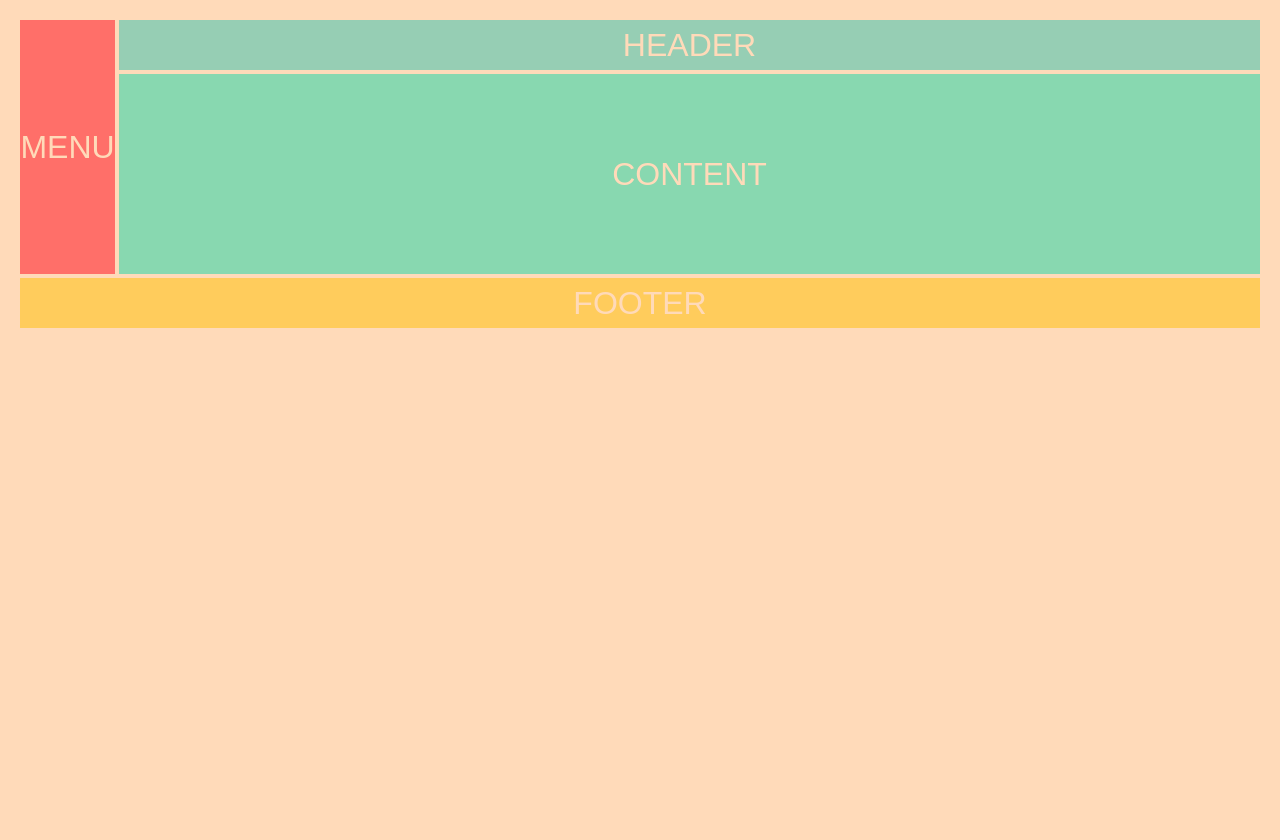
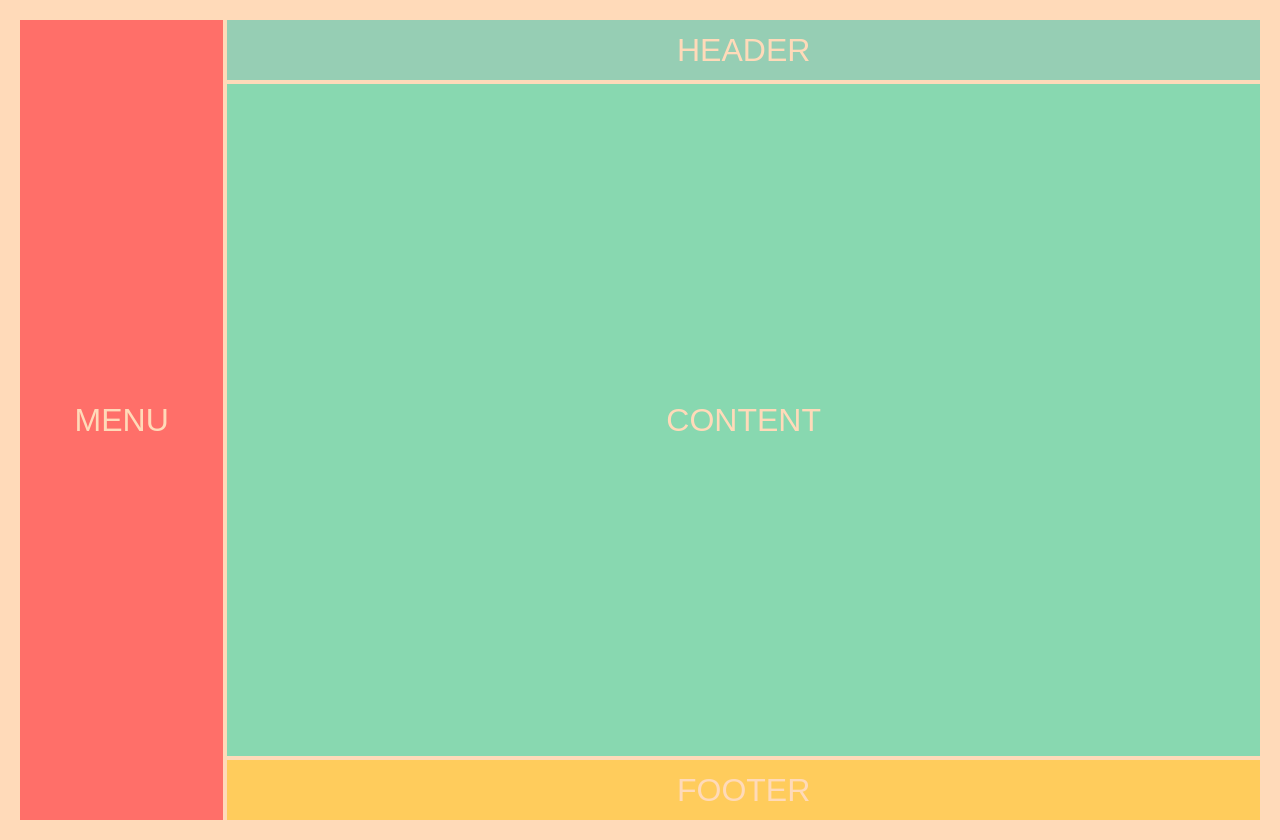
Before and after one commit to bobandraa/cssGrid, a plain HTML site: page index.html in a window 1280 px wide. Before the commit the page ends 800 px from the top, so only its background shows below. Drawn offline with Linux system fonts and the light colour scheme.

Commit message:
Implementing template area mapping

```diff
--- a/index.css
+++ b/index.css
@@ -1,8 +1,13 @@
 .container {
+	height: 100vh;
 	display: grid;
-	grid-template-columns: 1fr 12fr;
-	grid-template-rows: 50px 200px 50px;
+	grid-template-columns: repeat(12, 1fr);
+	grid-template-rows: 60px auto 60px;
 	grid-gap: 4px;
+	grid-template-areas:
+		"m m h h h h h h h h h h"
+		"m m c c c c c c c c c c"
+		"m m f f f f f f f f f f";
 }
 
 .header {
@@ -10,19 +15,24 @@
 	grid-column-end: 3;
 	grid-column: 1 / span 2
 	grid-column: 1 / 3*/
-	grid-column: 2 / -1
+	/*grid-column: 1 / -1;*/
+	grid-area: h;
 }
 
 .menu{
-	grid-row: 1 / -2;
+/*	grid-row: 2 / -2;
+	grid-column: 1 / 3;*/
+	grid-area: m;
 }
 
 .content {
-
+	/*grid-column: 3 / -1;*/
+	grid-area: c;
 }
 
 .footer{
-	grid-column: 1 / -1
+	/*grid-column: 1 / -1;*/
+	grid-area: f;
 }
 
 /*Short hand syntax for rows and columns:
```
